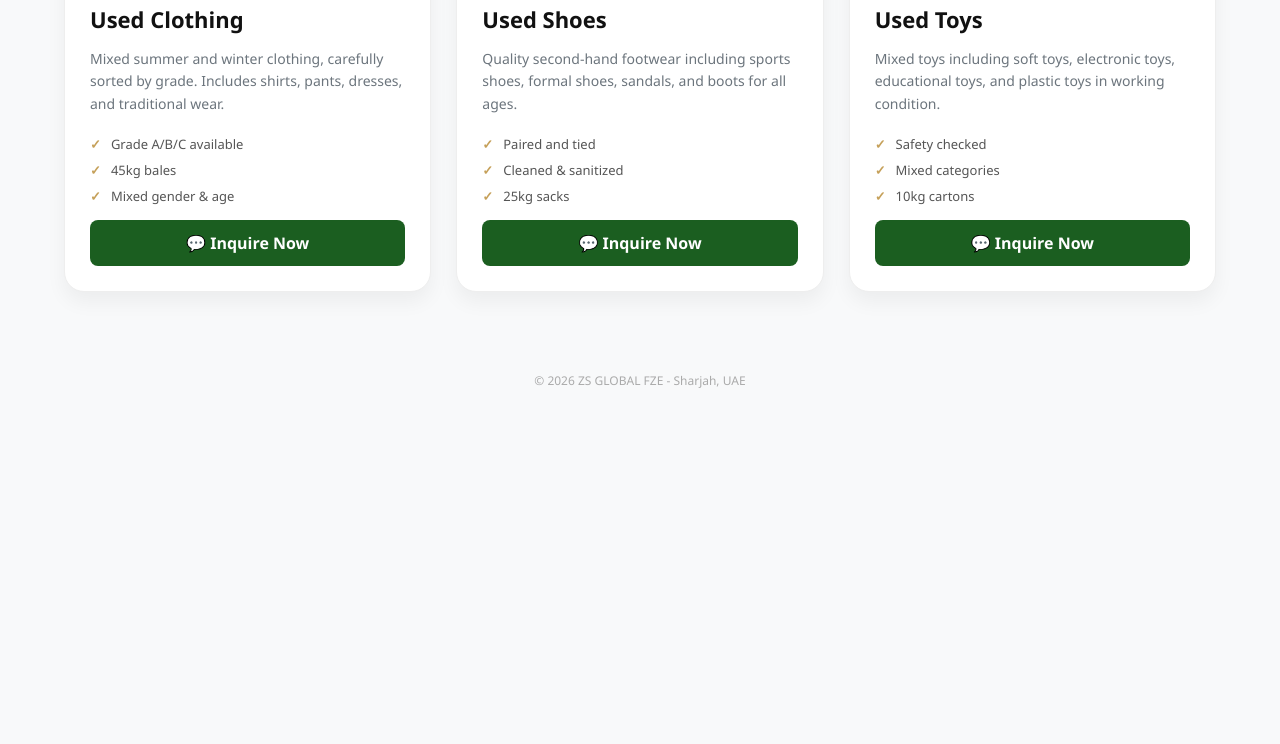
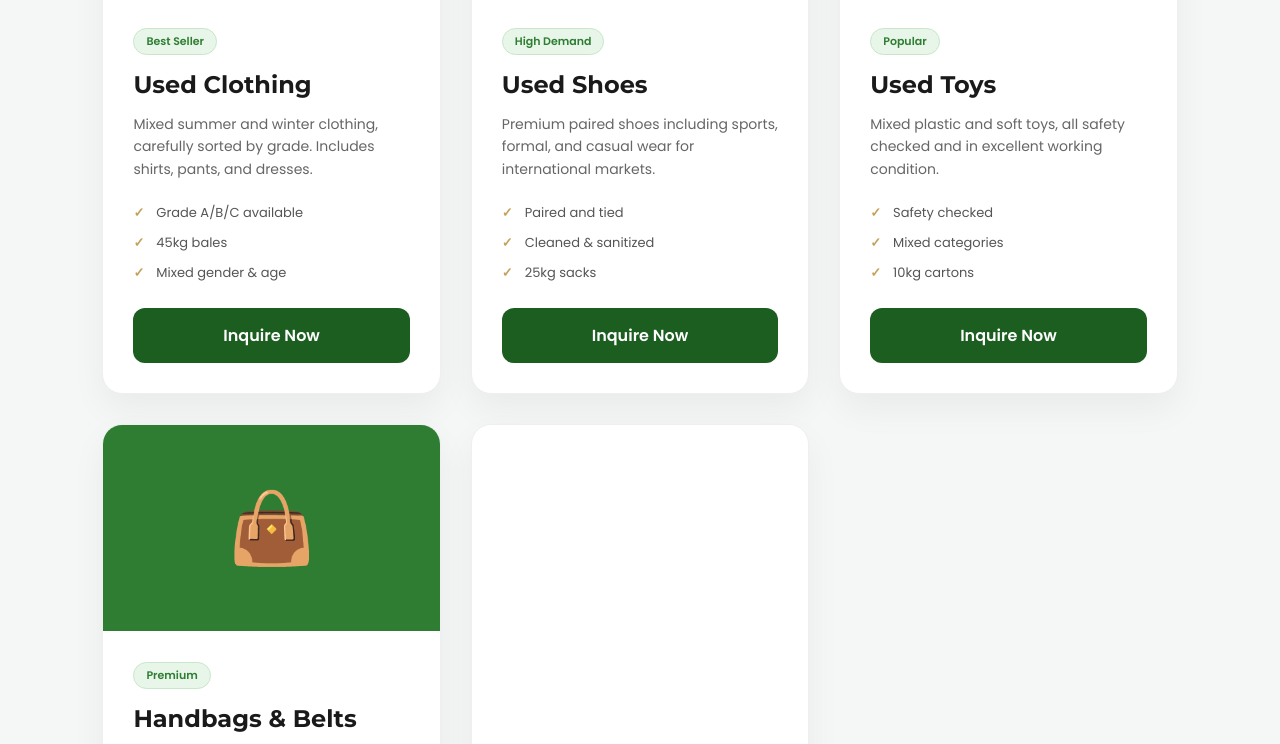
Before and after one commit to zsglobal-wholesale/zsglobal-store, a plain HTML site: page index.html in a window 1280 px wide. Shown: the part 308-1052 px from the top of the page. Before the commit the page ends 800 px from the top, so only its background shows below. Drawn offline with Linux system fonts and the light colour scheme.

Commit message:
Update index.html

```diff
--- a/index.html
+++ b/index.html
@@ -3,41 +3,43 @@
 <head>
     <meta charset="UTF-8">
     <meta name="viewport" content="width=device-width, initial-scale=1.0">
-    <title>ZS GLOBAL FZE - Official Store</title>
+    <title>ZS GLOBAL FZE - Premium Wholesale</title>
+    <link href="https://fonts.googleapis.com/css2?family=Montserrat:wght@400;600;700&family=Poppins:wght@300;400;600&display=swap" rel="stylesheet">
     <style>
-        :root { --primary-green: #1b5e20; --accent-gold: #c5a059; --light-bg: #f8f9fa; }
-        body { font-family: 'Segoe UI', Arial, sans-serif; margin: 0; background-color: var(--light-bg); color: #333; }
+        :root { --primary-green: #2e7d32; --dark-green: #1b5e20; --accent-gold: #c5a059; --bg-gray: #f4f7f6; }
+        body { font-family: 'Poppins', sans-serif; margin: 0; background-color: var(--bg-gray); color: #333; }
 
-        /* Navbar Section */
-        nav { display: flex; justify-content: space-between; align-items: center; padding: 15px 5%; background: white; box-shadow: 0 2px 5px rgba(0,0,0,0.1); }
-        .logo { font-size: 24px; font-weight: bold; color: var(--primary-green); }
-        .logo span { color: var(--accent-gold); }
-        .nav-links { list-style: none; display: flex; gap: 20px; }
-        .nav-links a { text-decoration: none; color: #444; font-weight: 500; font-size: 14px; }
+        /* Navbar */
+        nav { display: flex; justify-content: space-between; align-items: center; padding: 10px 8%; background: white; border-bottom: 1px solid #eee; position: sticky; top: 0; z-index: 1000; }
+        .logo { display: flex; align-items: center; font-family: 'Montserrat', sans-serif; font-weight: 700; font-size: 22px; color: var(--dark-green); }
+        .logo span { color: var(--accent-gold); margin-left: 5px; }
+        .nav-links { display: flex; gap: 25px; list-style: none; margin: 0; }
+        .nav-links a { text-decoration: none; color: #444; font-size: 14px; font-weight: 500; transition: 0.3s; }
+        .nav-links a:hover { color: var(--primary-green); }
 
-        /* Hero Section */
-        .hero { background: white; padding: 40px 20px; text-align: center; }
+        /* Grid Container */
+        .container { display: grid; grid-template-columns: repeat(auto-fit, minmax(320px, 1fr)); gap: 30px; padding: 50px 8%; max-width: 1300px; margin: auto; }
 
-        /* Cards Container */
-        .container { display: grid; grid-template-columns: repeat(auto-fit, minmax(300px, 1fr)); gap: 25px; padding: 40px 5%; max-width: 1200px; margin: auto; }
+        /* Card Design */
+        .card { background: white; border-radius: 20px; overflow: hidden; box-shadow: 0 15px 35px rgba(0,0,0,0.05); border: 1px solid #efefef; transition: transform 0.3s ease; display: flex; flex-direction: column; }
+        .card:hover { transform: translateY(-10px); }
+        .card-header { background: var(--primary-green); padding: 50px 20px; text-align: center; color: white; font-size: 70px; }
 
-        /* Professional Card Style */
-        .card { background: white; border-radius: 20px; overflow: hidden; box-shadow: 0 10px 20px rgba(0,0,0,0.05); transition: 0.3s; border: 1px solid #eee; }
-        .card:hover { transform: translateY(-10px); }
-        .card-icon { background: var(--primary-green); padding: 40px; text-align: center; color: white; font-size: 60px; position: relative; }
-        .badge { position: absolute; top: 15px; left: 15px; background: rgba(255,255,255,0.2); padding: 4px 12px; border-radius: 20px; font-size: 10px; color: white; border: 1px solid rgba(255,255,255,0.3); }
+        .card-body { padding: 30px; flex-grow: 1; text-align: left; }
+        .badge { display: inline-block; padding: 4px 12px; border-radius: 20px; font-size: 11px; font-weight: 600; margin-bottom: 15px; background: #e8f5e9; color: var(--primary-green); border: 1px solid #c8e6c9; }
+        .card h3 { margin: 0 0 12px 0; font-size: 24px; font-family: 'Montserrat', sans-serif; font-weight: 700; color: #1a1a1a; }
+        .card p { font-size: 14px; color: #666; line-height: 1.6; margin-bottom: 20px; height: 70px; overflow: hidden; }
 
-        .card-body { padding: 25px; text-align: left; }
-        .card-body h3 { margin: 0 0 10px 0; font-size: 22px; color: #111; }
-        .card-body p { color: #6c757d; font-size: 14px; line-height: 1.6; margin-bottom: 20px; }
+        /* Details List */
+        .details { list-style: none; padding: 0; margin-bottom: 25px; }
+        .details li { font-size: 13px; color: #555; margin-bottom: 10px; display: flex; align-items: center; }
+        .details li::before { content: '✓'; color: var(--accent-gold); font-weight: bold; margin-right: 12px; }
 
-        /* Details List (Grade, Kgs, etc.) */
-        .details-list { margin: 15px 0; padding: 0; list-style: none; }
-        .details-list li { font-size: 13px; color: #555; margin-bottom: 8px; display: flex; align-items: center; }
-        .details-list li::before { content: '✓'; color: var(--accent-gold); font-weight: bold; margin-right: 10px; }
+        /* WhatsApp Button */
+        .btn-wa { background: var(--dark-green); color: white; padding: 15px; text-decoration: none; border-radius: 12px; text-align: center; font-weight: 600; display: flex; align-items: center; justify-content: center; gap: 10px; transition: 0.3s; margin-top: auto; }
+        .btn-wa:hover { background: #25d366; box-shadow: 0 5px 15px rgba(37, 211, 102, 0.3); }
 
-        .btn-wa { background: var(--primary-green); color: white; padding: 12px; text-decoration: none; border-radius: 8px; display: flex; align-items: center; justify-content: center; font-weight: bold; gap: 8px; transition: 0.3s; }
-        .btn-wa:hover { background: #128c7e; opacity: 0.9; }
+        footer { text-align: center; padding: 40px; background: #fff; color: #999; font-size: 13px; border-top: 1px solid #eee; }
     </style>
 </head>
 <body>
@@ -55,51 +57,63 @@
 
 <div class="container">
     <div class="card">
-        <div class="card-icon"><span class="badge">Best Seller</span>👕</div>
+        <div class="card-header">👕</div>
         <div class="card-body">
+            <span class="badge">Best Seller</span>
             <h3>Used Clothing</h3>
-            <p>Mixed summer and winter clothing, carefully sorted by grade. Includes shirts, pants, dresses, and traditional wear.</p>
-            <ul class="details-list">
+            <p>Mixed summer and winter clothing, carefully sorted by grade. Includes shirts, pants, and dresses.</p>
+            <ul class="details">
                 <li>Grade A/B/C available</li>
                 <li>45kg bales</li>
                 <li>Mixed gender & age</li>
             </ul>
-            <a href="https://wa.me/971552214798?text=I%20am%20interested%20in%20Used%20Clothing%20Stock" class="btn-wa">💬 Inquire Now</a>
+            <a href="https://wa.me/971552214798?text=Inquiry:%20Used%20Clothing" class="btn-wa">Inquire Now</a>
         </div>
     </div>
 
     <div class="card">
-        <div class="card-icon"><span class="badge">High Demand</span>👟</div>
+        <div class="card-header">👟</div>
         <div class="card-body">
+            <span class="badge">High Demand</span>
             <h3>Used Shoes</h3>
-            <p>Quality second-hand footwear including sports shoes, formal shoes, sandals, and boots for all ages.</p>
-            <ul class="details-list">
+            <p>Premium paired shoes including sports, formal, and casual wear for international markets.</p>
+            <ul class="details">
                 <li>Paired and tied</li>
                 <li>Cleaned & sanitized</li>
                 <li>25kg sacks</li>
             </ul>
-            <a href="https://wa.me/971552214798?text=I%20am%20interested%20in%20Used%20Shoes%20Stock" class="btn-wa">💬 Inquire Now</a>
+            <a href="https://wa.me/971552214798?text=Inquiry:%20Used%20Shoes" class="btn-wa">Inquire Now</a>
         </div>
     </div>
 
     <div class="card">
-        <div class="card-icon"><span class="badge">Popular</span>🤖</div>
+        <div class="card-header">🤖</div>
         <div class="card-body">
+            <span class="badge">Popular</span>
             <h3>Used Toys</h3>
-            <p>Mixed toys including soft toys, electronic toys, educational toys, and plastic toys in working condition.</p>
-            <ul class="details-list">
+            <p>Mixed plastic and soft toys, all safety checked and in excellent working condition.</p>
+            <ul class="details">
                 <li>Safety checked</li>
                 <li>Mixed categories</li>
                 <li>10kg cartons</li>
             </ul>
-            <a href="https://wa.me/971552214798?text=I%20am%20interested%20in%20Used%20Toys%20Stock" class="btn-wa">💬 Inquire Now</a>
+            <a href="https://wa.me/971552214798?text=Inquiry:%20Used%20Toys" class="btn-wa">Inquire Now</a>
         </div>
     </div>
-</div>
 
-<footer style="text-align: center; padding: 40px; color: #aaa; font-size: 12px;">
-    © 2026 ZS GLOBAL FZE - Sharjah, UAE
-</footer>
+    <div class="card">
+        <div class="card-header">👜</div>
+        <div class="card-body">
+            <span class="badge">Premium</span>
+            <h3>Handbags & Belts</h3>
+            <p>Fashion accessories including purses, wallets, and leather belts in top grade condition.</p>
+            <ul class="details">
+                <li>Genuine & synthetic leather</li>
+                <li>Mixed brands</li>
+                <li>Carefully packed</li>
+            </ul>
+            <a href="https://wa.me/971552214798?text=Inquiry:%20Handbags%20and%20Belts" class="btn-wa">Inquire Now</a>
+        </div>
+    </div>
 
-</body>
-</html>
+    <div class="card">
```
